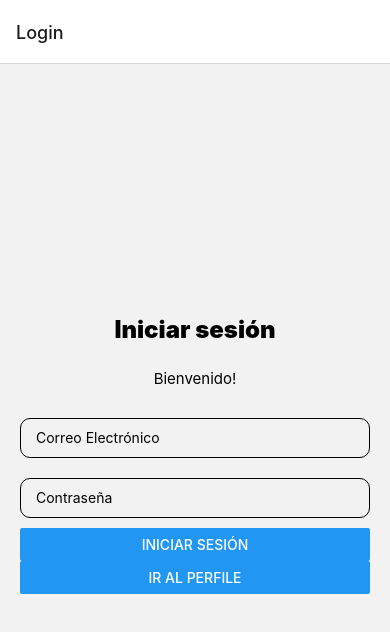
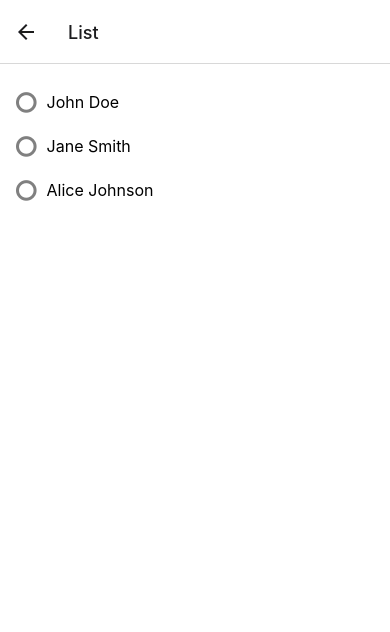
Before and after one commit to edijavier99/supervisorApp, a React Native app in the folder hrfrontend/: screen /AllEmployeesList in a window 390 px wide. Shown: the top 632 px of the page. Built offline with nearby package versions, Linux system fonts and the light colour scheme.

Commit message:
cover employee / added a select employee btn that will redirect to a new screen with all the employees available and with a multi select will be able to choose moren than a person to asign the cover available hours

```diff
--- a/hrfrontend/App.js
+++ b/hrfrontend/App.js
@@ -7,6 +7,7 @@ import { LoginScreen } from './screens/loginScreen';
 import { AddEmployeeScreen } from './screens/addEmployeeScreen';
 import { TabNavigator } from './navigation/navigation';
 import { CoverScreen } from './screens/coverScreen';
+import {AllEmployeesScreen } from "./screens/allEmployeesScreen"
 
 enableScreens();
 
@@ -36,6 +37,11 @@ export default function App() {
           component={CoverScreen}
           options={{ title: "Cover Employee" }}
         />
+        <Stack.Screen
+          name="AllEmployeesList"
+          component={AllEmployeesScreen}
+          options={{title: "List"}}
+        />
       </Stack.Navigator>
     </NavigationContainer>
   );
--- /dev/null
+++ b/hrfrontend/forms/coverEmployeeForm.jsx
@@ -0,0 +1,9 @@
+import React from "react";
+import { View,Text ,Input} from "react-native";
+
+export const CoverEmployeeForm = () =>{
+    return(
+        <View>
+        </View>
+    )
+}
--- a/hrfrontend/navigation/appNavigation.jsx
+++ b/hrfrontend/navigation/appNavigation.jsx
@@ -2,6 +2,7 @@ import React from "react";
 import { createStackNavigator } from '@react-navigation/stack';
 import { TabNavigator } from "./navigation";
 import { AddEmployeeScreen } from "../screens/addEmployeeScreen";
+import { AllEmployeesScreen } from "../screens/allEmployeesScreen";
 
 const Stack = createStackNavigator();
 
--- a/hrfrontend/package.json
+++ b/hrfrontend/package.json
@@ -10,6 +10,7 @@
   },
   "dependencies": {
     "@react-native-community/async-storage": "^1.12.1",
+    "@react-native-picker/picker": "^2.7.7",
     "@react-navigation/bottom-tabs": "^6.6.1",
     "@react-navigation/native": "^6.1.18",
     "@react-navigation/native-stack": "^6.10.1",
@@ -22,10 +23,12 @@
     "expo-status-bar": "~1.12.1",
     "react": "18.2.0",
     "react-native": "0.74.3",
+    "react-native-dropdown-picker": "^5.4.6",
     "react-native-elements": "^3.4.3",
     "react-native-fs": "^2.20.0",
     "react-native-gesture-handler": "~2.16.1",
     "react-native-modal": "^13.0.1",
+    "react-native-picker-select": "^3.1.3",
     "react-native-safe-area-context": "^4.10.5",
     "react-native-screens": "^3.31.1",
     "react-native-share": "^10.2.1",
--- /dev/null
+++ b/hrfrontend/screens/allEmployeesScreen.jsx
@@ -0,0 +1,65 @@
+import React, { useState } from "react";
+import { View, Text, TouchableOpacity, StyleSheet, FlatList } from "react-native";
+import { Icon } from "react-native-elements";
+
+const dummyEmployees = [
+  { id: '1', name: 'John Doe' },
+  { id: '2', name: 'Jane Smith' },
+  { id: '3', name: 'Alice Johnson' }
+];
+
+export const AllEmployeesScreen = () => {
+  const [selectedEmployees, setSelectedEmployees] = useState([]);
+
+  const toggleSelection = (id) => {
+    setSelectedEmployees(prevSelected => {
+      if (prevSelected.includes(id)) {
+        return prevSelected.filter(employeeId => employeeId !== id);
+      } else {
+        return [...prevSelected, id];
+      }
+    });
+  };
+
+  const renderItem = ({ item }) => (
+    <TouchableOpacity
+      style={styles.employeeItem}
+      onPress={() => toggleSelection(item.id)}
+    >
+      <Icon
+        name={selectedEmployees.includes(item.id) ? "check-circle" : "circle-o"}
+        type="font-awesome"
+        size={24}
+        color={selectedEmployees.includes(item.id) ? "green" : "gray"}
+      />
+      <Text style={styles.employeeName}>{item.name}</Text>
+    </TouchableOpacity>
+  );
+
+  return (
+    <View style={styles.container}>
+      <FlatList
+        data={dummyEmployees}
+        renderItem={renderItem}
+        keyExtractor={item => item.id}
+      />
+    </View>
+  );
+};
+
+const styles = StyleSheet.create({
+  container: {
+    flex: 1,
+    padding: 16,
+    backgroundColor: '#fff',
+  },
+  employeeItem: {
+    flexDirection: 'row',
+    alignItems: 'center',
+    paddingVertical: 10,
+  },
+  employeeName: {
+    marginLeft: 10,
+    fontSize: 16,
+  },
+});
--- a/hrfrontend/screens/coverScreen.jsx
+++ b/hrfrontend/screens/coverScreen.jsx
@@ -1,10 +1,46 @@
-import React from "react";
-import {View, Text} from "react-native"
+import React from 'react';
+import { SafeAreaView, StyleSheet,TouchableOpacity,Text,View } from 'react-native';
+import { CoverEmployeeForm } from '../forms/coverEmployeeForm';
+import { useNavigation } from '@react-navigation/native';
+import { Icon } from 'react-native-elements'
 
-export const CoverScreen = () =>{
-    return(
-        <View>
-            <Text>Cover Screen</Text>
-        </View>
-    )
-}
+
+export const CoverScreen = () => {
+  const navigation = useNavigation()
+
+  return (
+    <SafeAreaView style={styles.container}>
+        {/* <CoverEmployeeForm/> */}
+        <Text>3 horas disponibles para cubrir </Text>
+        <View style={styles.selectEmployeeBtnContainer}>
+          <TouchableOpacity
+                style={[styles.selectEmployeeBtn ]}
+                >
+                <Text style={styles.textStyle}>Seleccionar empleado</Text>
+          </TouchableOpacity>
+          <Icon
+              name="chevron-right"
+              onPress={() => {
+                navigation.navigate('AllEmployeesList'); // Navegar a la pantalla 'AnotherScreen'
+              }}        type="font-awesome" // O el tipo de icono que prefieras
+              size={20}
+            />
+      </View>
+    </SafeAreaView>
+  );
+};
+
+const styles = StyleSheet.create({
+  container: {
+    flex: 1,
+    alignItems: 'center',
+  },
+  selectEmployeeBtnContainer:{
+    backgroundColor: "lightgray",
+    width: "90%",
+    borderRadius: 5,
+    flexDirection: "row",
+    justifyContent: "space-between",
+    padding: 13,
+  },
+});
```
Also changed, not shown: hrfrontend/components/dropdownCode.jsx (added, +80 -0 lines), 2 other files (tests, documents, lock files or other folders).
